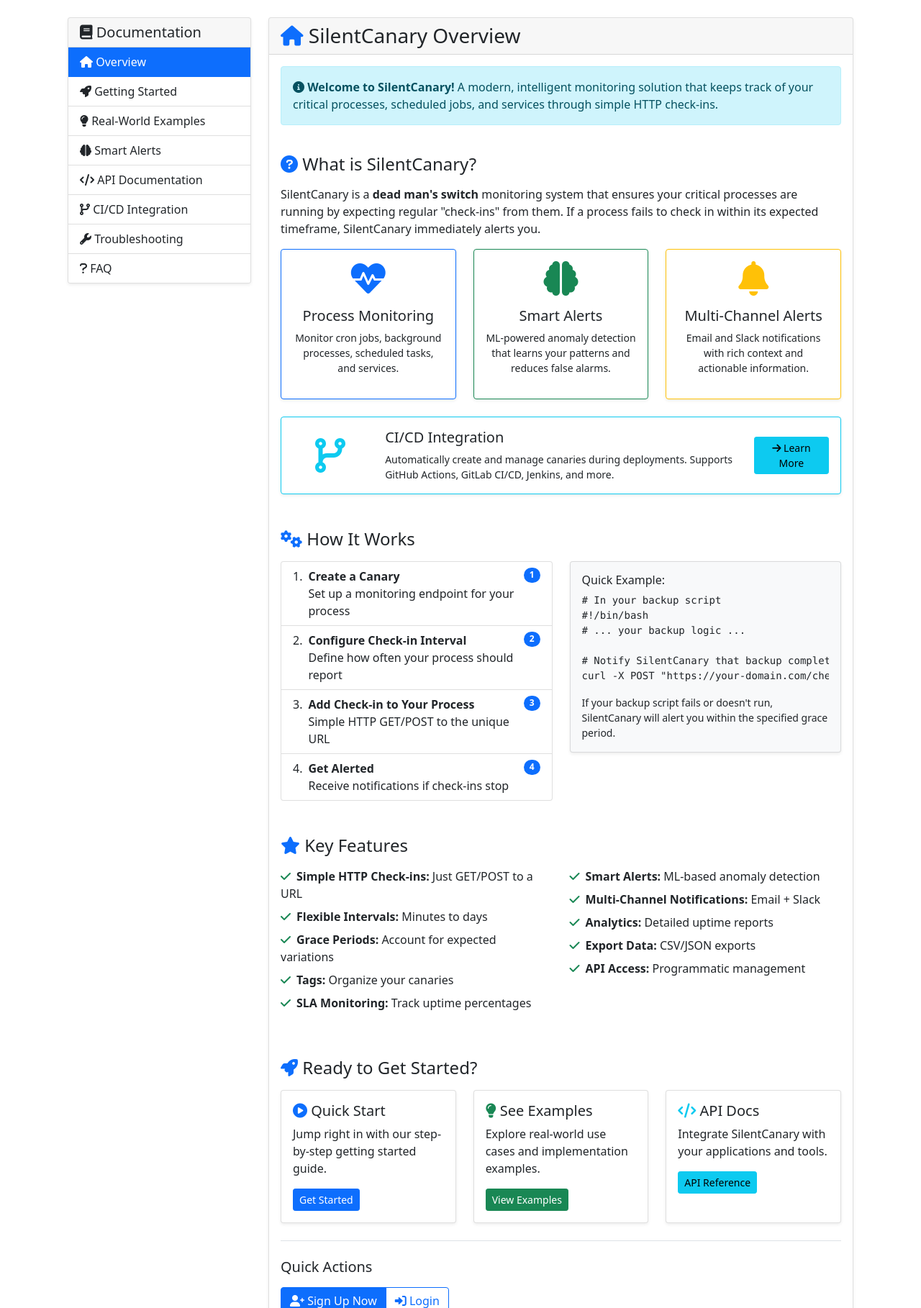
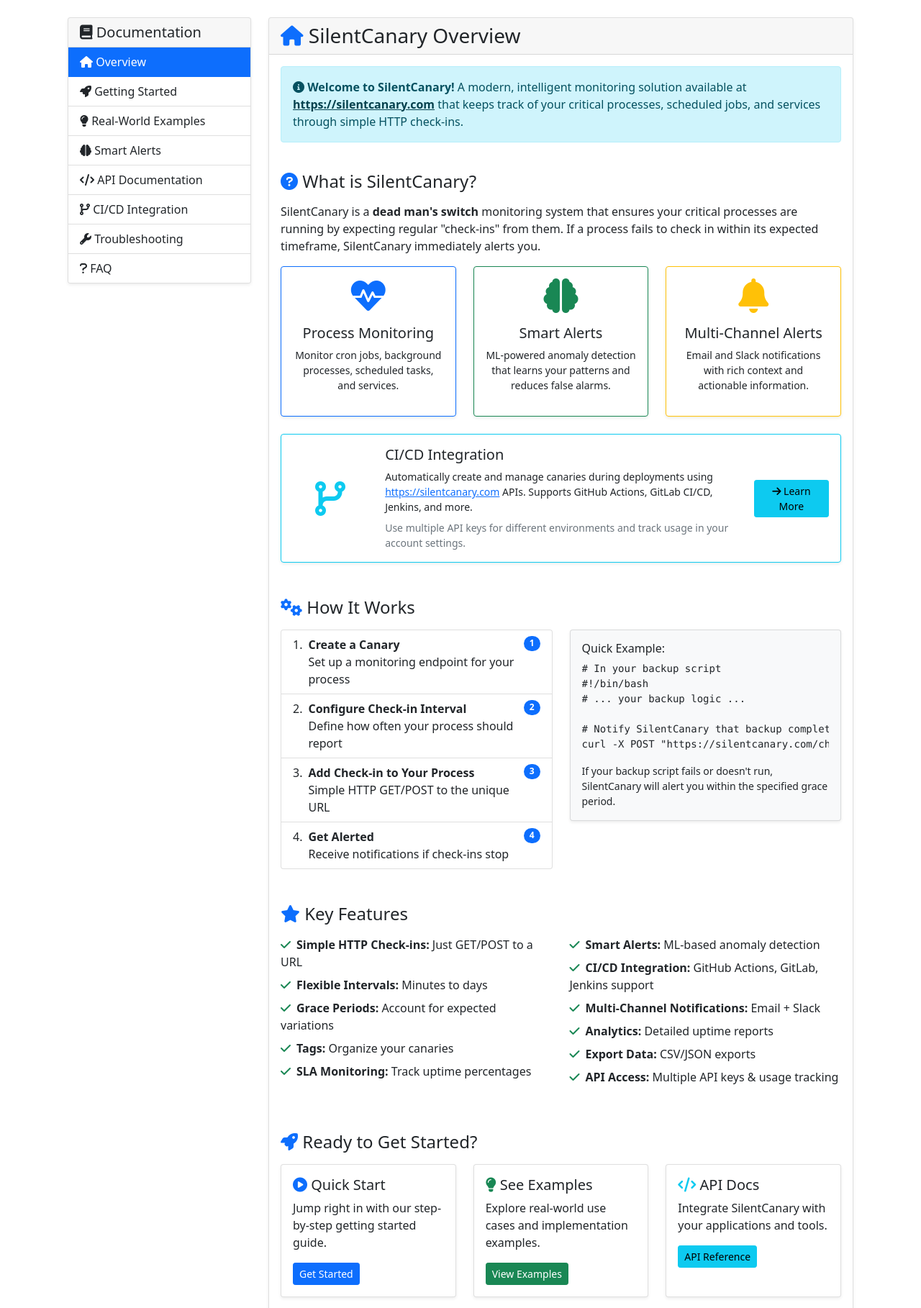
Before and after one commit to tabibazar/silentcanary, a Flask app: page /help in a window 1280 px wide. Shown: the part 56-1874 px from the top of the page at 72% size. Run offline with Flask 3, Linux system fonts and the light colour scheme.

Commit message:
Complete help documentation updates and clean up debug logging
- Add CI/CD Integration to main help menu dropdown
- Update overview to prominently reference https://silentcanary.com
- Enhance CI/CD Integration feature section with API key mentions
- Update quick example to use correct domain
- Add CI/CD Integration to key features list
- Remove debug logging from settings route (API key generation working)

🤖 Generated with [Claude Code](https://claude.ai/code)

Co-Authored-By: Claude <noreply@anthropic.com>

```diff
--- a/app.py
+++ b/app.py
@@ -616,22 +616,15 @@ def settings():
         form.timezone.choices = [(tz, tz) for tz in common_timezones]
 
     if request.method == 'POST':
-        print(f"DEBUG: Settings POST request received")
-        print(f"DEBUG: Form data keys: {list(request.form.keys())}")
-        print(f"DEBUG: create_api_key value: {request.form.get('create_api_key')}")
         # Handle API key actions (these are not form fields, so handle them first)
         if request.form.get('create_api_key'):
-            print(f"DEBUG: Creating API key...")
             from models import APIKey
             api_key_name = request.form.get('api_key_name', 'API Key').strip()
-            print(f"DEBUG: API key name: {api_key_name}")
             if not api_key_name:
                 api_key_name = f"API Key {len(APIKey.get_by_user_id(current_user.user_id)) + 1}"
-                print(f"DEBUG: Generated default name: {api_key_name}")
 
             # Generate new API key
             key_value = APIKey.generate_key_value(current_user.user_id)
-            print(f"DEBUG: Generated key value: {key_value[:20]}...")
             api_key = APIKey(
                 user_id=current_user.user_id,
                 name=api_key_name,
@@ -639,14 +632,9 @@ def settings():
                 is_active=True
             )
 
-            print(f"DEBUG: Saving API key...")
-            save_result = api_key.save()
-            print(f"DEBUG: Save result: {save_result}")
-            if save_result:
-                print(f"DEBUG: API key created successfully!")
+            if api_key.save():
                 flash(f'API key "{api_key_name}" created successfully!', 'success')
             else:
-                print(f"DEBUG: Failed to save API key!")
                 flash('Failed to create API key. Please try again.', 'error')
             return redirect(url_for('settings'))
 
--- a/k8s/deployment.yaml
+++ b/k8s/deployment.yaml
@@ -17,7 +17,7 @@ spec:
     spec:
       containers:
       - name: silentcanary
-        image: 251132308531.dkr.ecr.ca-central-1.amazonaws.com/silentcanary:debug-api-key-e0ec610
+        image: 251132308531.dkr.ecr.ca-central-1.amazonaws.com/silentcanary:modal-fix-7c221e2
         ports:
         - containerPort: 5000
           name: http
--- a/templates/base.html
+++ b/templates/base.html
@@ -52,6 +52,7 @@
                             <li><a class="dropdown-item" href="{{ url_for('help_getting_started') }}"><i class="fas fa-rocket"></i> Getting Started</a></li>
                             <li><a class="dropdown-item" href="{{ url_for('help_examples') }}"><i class="fas fa-lightbulb"></i> Real-World Examples</a></li>
                             <li><a class="dropdown-item" href="{{ url_for('help_smart_alerts') }}"><i class="fas fa-brain"></i> Smart Alerts</a></li>
+                            <li><a class="dropdown-item" href="{{ url_for('help_cicd_integration') }}"><i class="fas fa-code-branch"></i> CI/CD Integration</a></li>
                             <li><a class="dropdown-item" href="{{ url_for('help_api') }}"><i class="fas fa-code"></i> API Documentation</a></li>
                             <li><a class="dropdown-item" href="{{ url_for('help_troubleshooting') }}"><i class="fas fa-wrench"></i> Troubleshooting</a></li>
                             <li><hr class="dropdown-divider"></li>
--- a/templates/help/overview.html
+++ b/templates/help/overview.html
@@ -51,7 +51,7 @@
                         <div class="col-md-12">
                             <div class="alert alert-info">
                                 <i class="fas fa-info-circle"></i>
-                                <strong>Welcome to SilentCanary!</strong> A modern, intelligent monitoring solution that keeps track of your critical processes, scheduled jobs, and services through simple HTTP check-ins.
+                                <strong>Welcome to SilentCanary!</strong> A modern, intelligent monitoring solution available at <a href="https://silentcanary.com" class="alert-link" target="_blank"><strong>https://silentcanary.com</strong></a> that keeps track of your critical processes, scheduled jobs, and services through simple HTTP check-ins.
                             </div>
                         </div>
                     </div>
@@ -102,7 +102,8 @@
                                             </div>
                                             <div class="col-md-8">
                                                 <h5 class="mb-2">CI/CD Integration</h5>
-                                                <p class="small mb-0">Automatically create and manage canaries during deployments. Supports GitHub Actions, GitLab CI/CD, Jenkins, and more.</p>
+                                                <p class="small mb-2">Automatically create and manage canaries during deployments using <a href="https://silentcanary.com" target="_blank">https://silentcanary.com</a> APIs. Supports GitHub Actions, GitLab CI/CD, Jenkins, and more.</p>
+                                                <p class="small mb-0 text-muted">Use multiple API keys for different environments and track usage in your account settings.</p>
                                             </div>
                                             <div class="col-md-2 text-center">
                                                 <a href="{{ url_for('help_cicd_integration') }}" class="btn btn-info btn-sm">
@@ -161,7 +162,7 @@
 # ... your backup logic ...
 
 # Notify SilentCanary that backup completed
-curl -X POST "https://your-domain.com/checkin/abc123def456"</code></pre>
+curl -X POST "https://silentcanary.com/checkin/abc123def456"</code></pre>
                                         <p class="small mt-2 mb-0">If your backup script fails or doesn't run, SilentCanary will alert you within the specified grace period.</p>
                                     </div>
                                 </div>
@@ -185,10 +186,11 @@ curl -X POST "https://your-domain.com/checkin/abc123def456"</code></pre>
                             <div class="col-md-6">
                                 <ul class="list-unstyled">
                                     <li class="mb-2"><i class="fas fa-check text-success me-2"></i><strong>Smart Alerts:</strong> ML-based anomaly detection</li>
+                                    <li class="mb-2"><i class="fas fa-check text-success me-2"></i><strong>CI/CD Integration:</strong> GitHub Actions, GitLab, Jenkins support</li>
                                     <li class="mb-2"><i class="fas fa-check text-success me-2"></i><strong>Multi-Channel Notifications:</strong> Email + Slack</li>
                                     <li class="mb-2"><i class="fas fa-check text-success me-2"></i><strong>Analytics:</strong> Detailed uptime reports</li>
                                     <li class="mb-2"><i class="fas fa-check text-success me-2"></i><strong>Export Data:</strong> CSV/JSON exports</li>
-                                    <li class="mb-2"><i class="fas fa-check text-success me-2"></i><strong>API Access:</strong> Programmatic management</li>
+                                    <li class="mb-2"><i class="fas fa-check text-success me-2"></i><strong>API Access:</strong> Multiple API keys & usage tracking</li>
                                 </ul>
                             </div>
                         </div>
```
